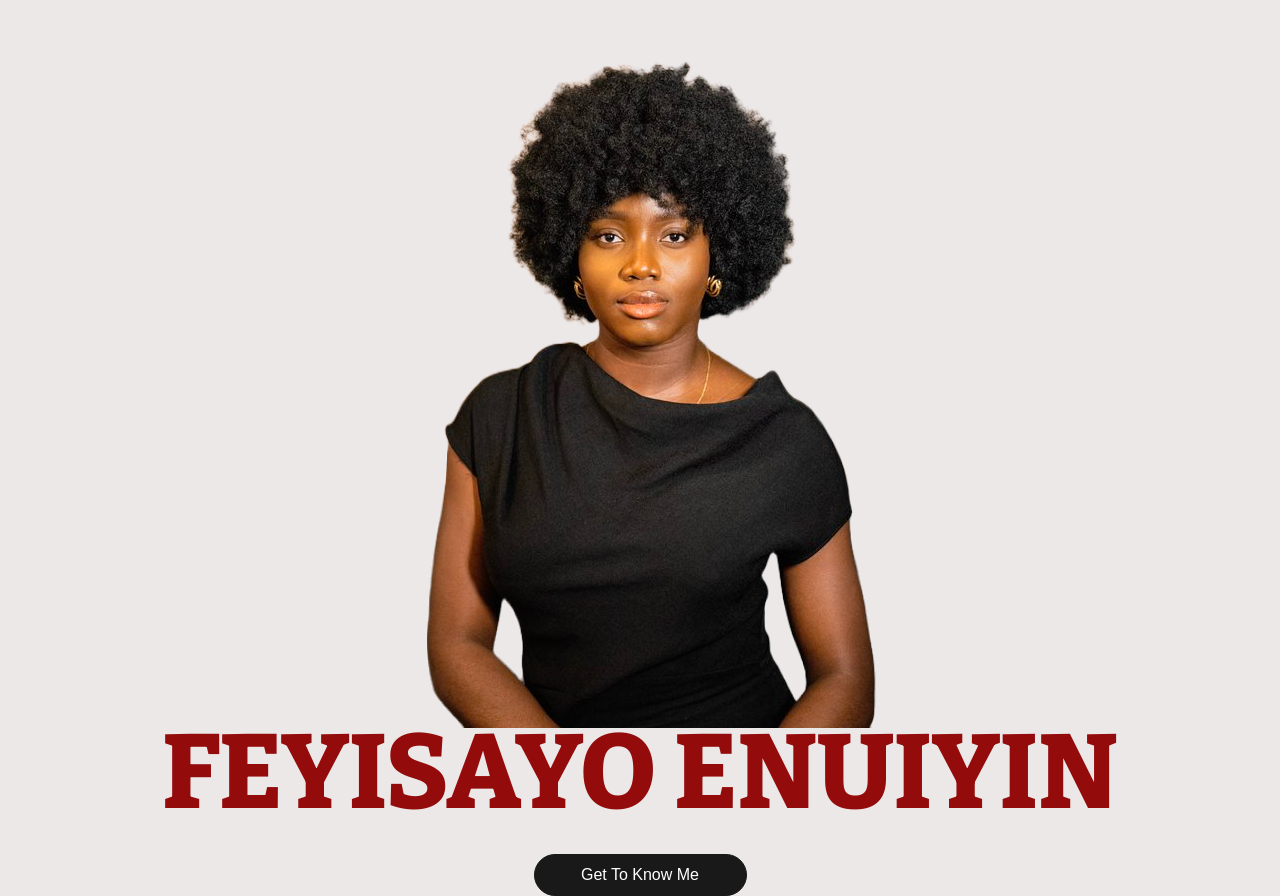
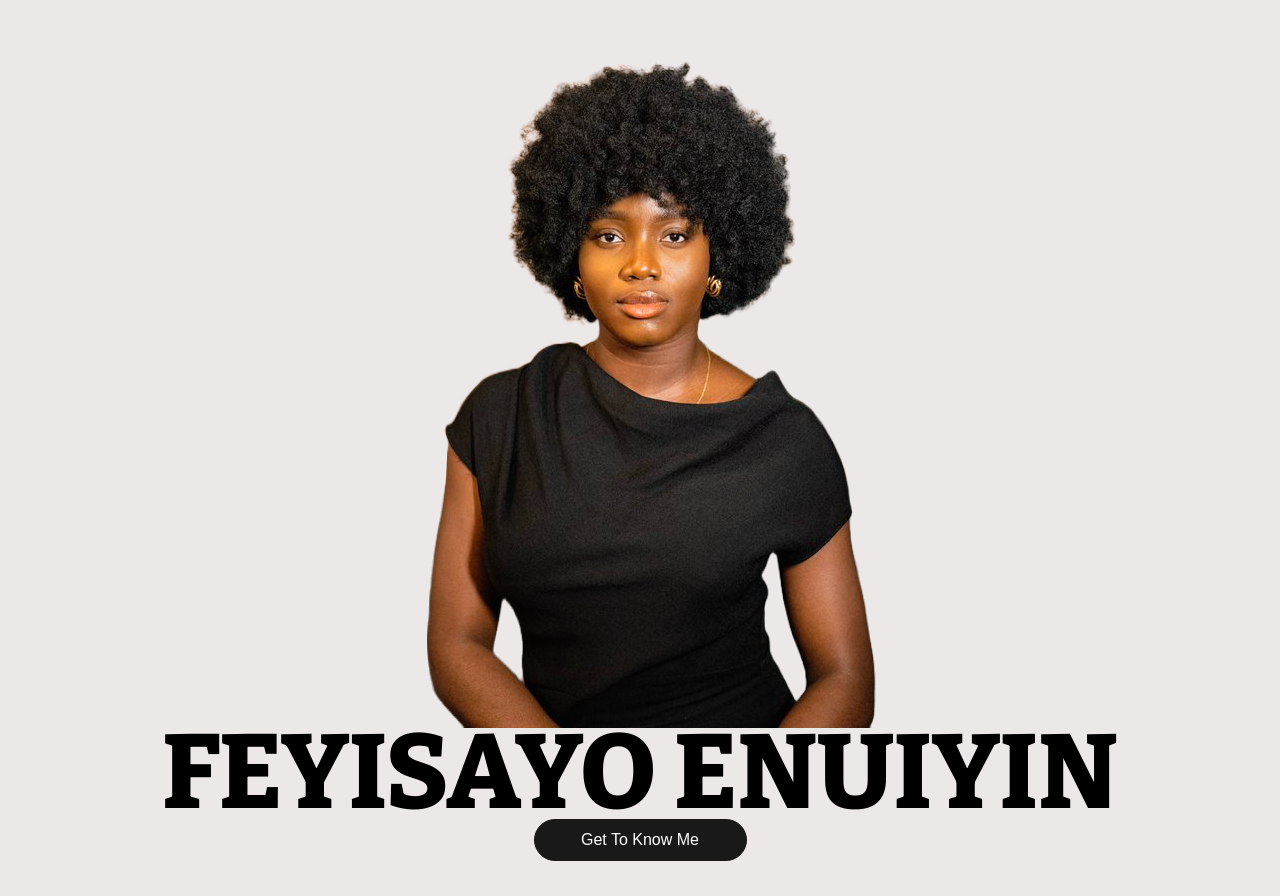
Before and after one commit to blckwhtnud/Feyisayo-Personal-Website, an Eleventy site: page index.html in a window 1280 px wide. Shown: the part 70-966 px from the top of the page. Built offline with nearby package versions, Linux system fonts and the light colour scheme; Eleventy itself is replaced by a stand-in of ours; files that its build step writes are made by us from their sources.

Commit message:
landing page redesign

```diff
--- a/assets/landingpage.css
+++ b/assets/landingpage.css
@@ -32,17 +32,17 @@ h1 {
 
   position: relative;
   bottom: 18px;
-  color: #940b0b;
+  color: black;
   margin: 0;
   text-transform: uppercase;
 }
-h2 {
+/* h2 {
   font-size: 40;
   font-weight: 400;
   margin-bottom: 28;
   height: 40px;
-}
-.aboutpage {
+} */
+.button1 {
   /* align-items: flex-start; */
   /* background-clip: border-box; */
   background-color: rgb(25, 25, 25);
@@ -108,17 +108,15 @@ h2 {
   /* position: relative;
   height: 100%; */
 }
-.aboutpage {
+.button1 {
   transition-duration: 0.1s;
+  position: relative;
+  bottom: 35px;
 }
-.aboutpage:hover {
+.button1:hover {
   background-color: white;
   color: black;
 }
-/* .gettoknowme {
-  position: absolute;
-  bottom: 0;
-} */
 .centredcontent {
   text-align: center;
 }
--- a/index.html
+++ b/index.html
@@ -19,8 +19,7 @@
         God, to them who are the called according to his purpose. KJV- Romans
         8:28
       </h2> -->
-    <div class="gettoknowme">
-      <button class="aboutpage">Get To Know Me</button>
-    </div>
+
+    <button class="button1">Get To Know Me</button>
   </section>
 </div>
```
